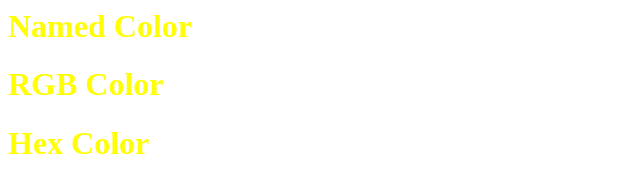
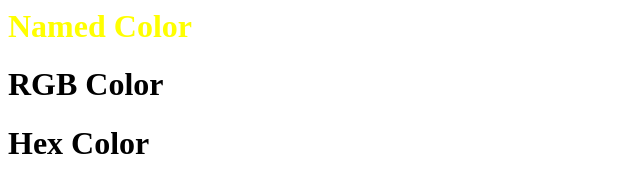
Before and after one commit to knightmoves-schools/014-color-Romantrickey-ops, a website: page index.html in a window 1280 px wide. Shown: the whole page, without its empty margins (0-640 px from the left). Drawn offline with Linux system fonts and the light colour scheme.

Commit message:
Update index.html

```diff
--- a/index.html
+++ b/index.html
@@ -8,11 +8,11 @@
         }
 
         .rgb-color {
-          color: yellow
+          color: rgb (255, 255, 0);
         }
 
         .hex-color {
-          color: yellow
+          color: #0ffff00;
         }
     </style>
 </head>
```
